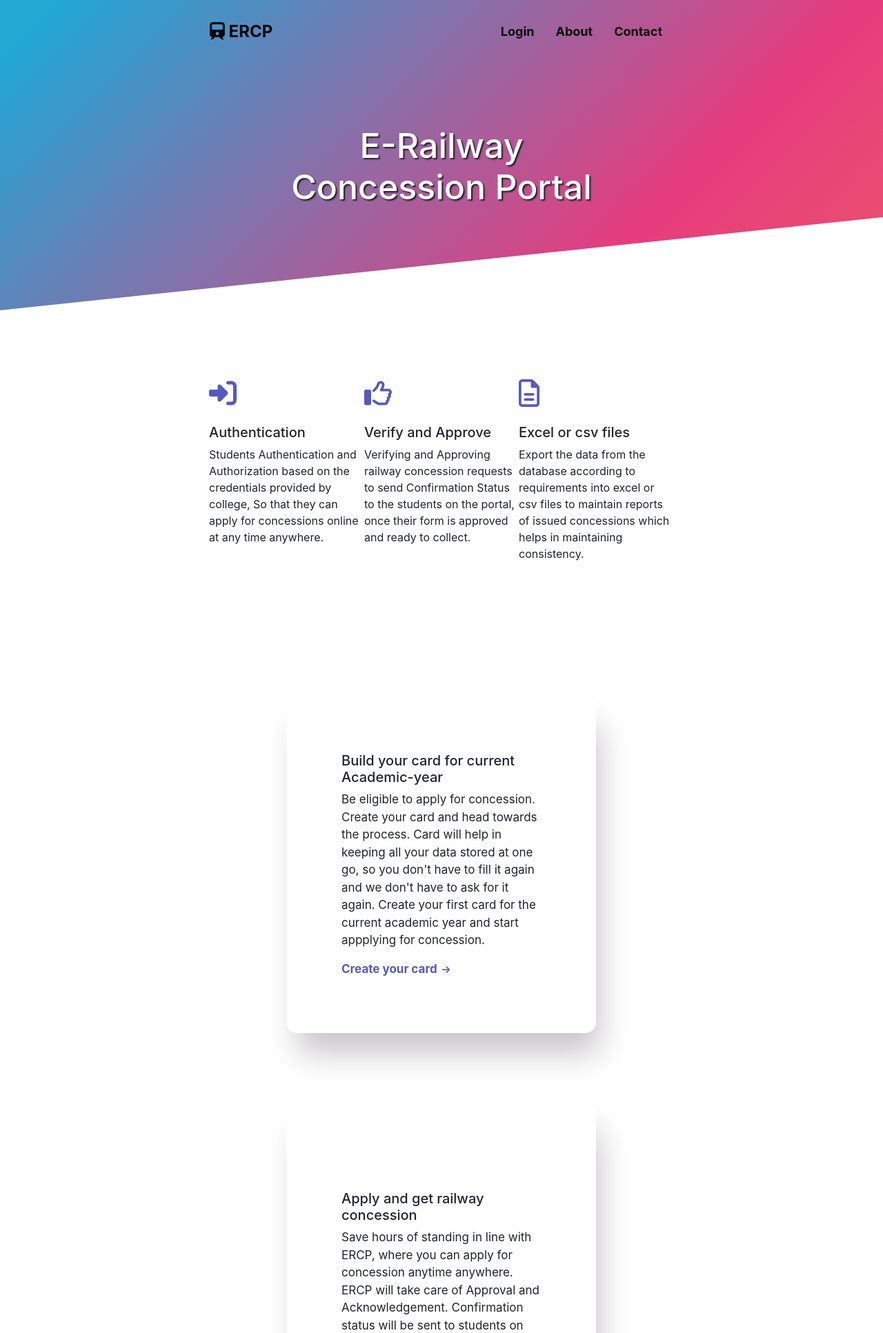
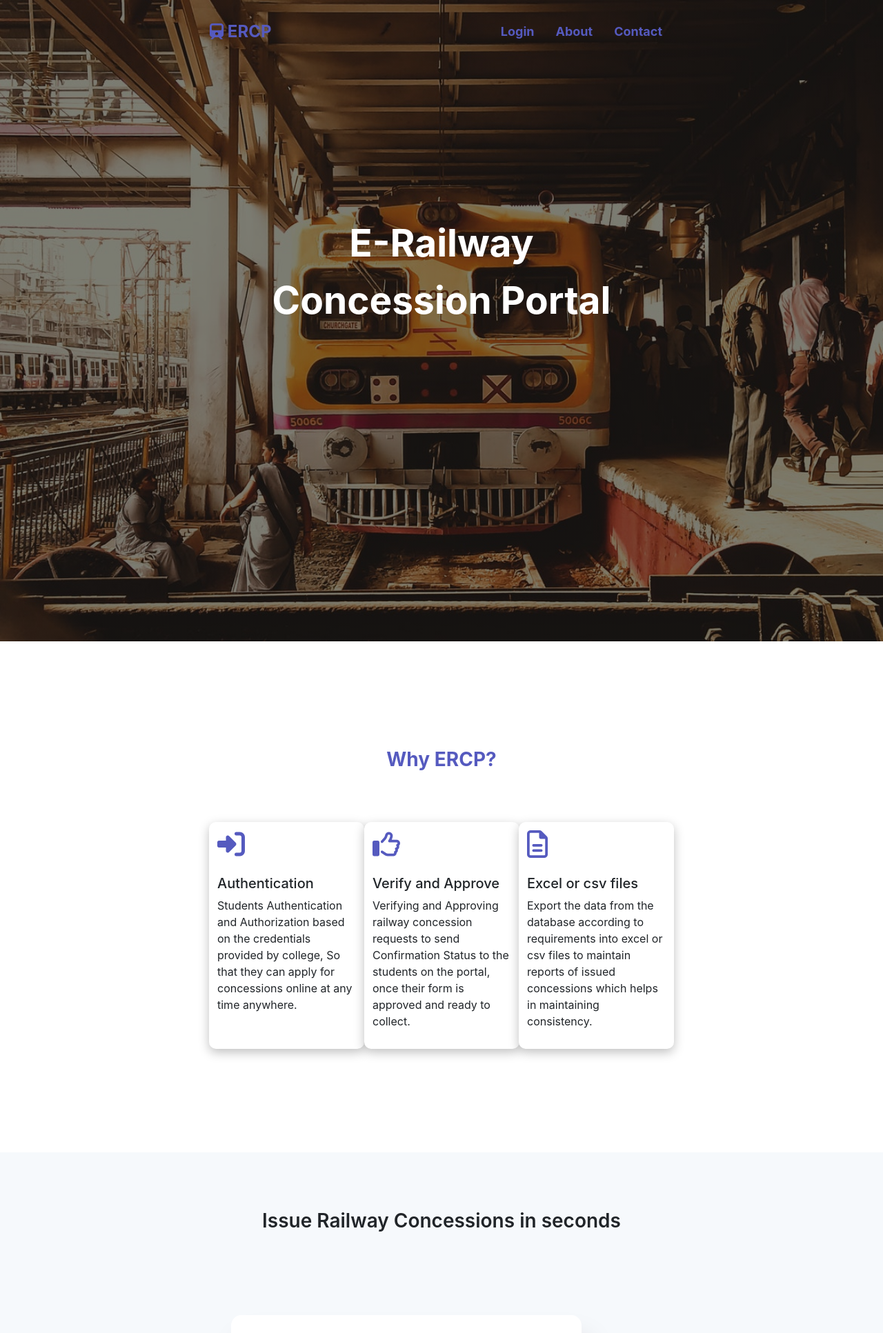
Before and after one commit to prog-coder24/E-RCP, a Django app: page / in a window 1280 px wide. Shown: the top 1933 px of the page at 69% size. Run offline with Django 3.2, Linux system fonts and the light colour scheme; some libraries are stand-ins or nearby versions.

Commit message:
added responsiveness and styles

```diff
--- a/ERCP_APP/static/css/style.css
+++ b/ERCP_APP/static/css/style.css
@@ -91,24 +120,37 @@ body {
 
 .header-title {
   background: #555abf;
-
   color: #fff;
 }
 
-.header-title h1 {
-  font-size: 50px;
-  text-align: center;
-  padding: 90px;
-  text-shadow: 2px 2px 2px rgb(34, 33, 33);
+.header-title .navbar-brand {
+  color: #555abf !important;
+}
+
+.header-title .navbar-brand:hover {
+  color: #fff !important;
+}
+
+.header-title .navbar-brand i {
+  font-size: 23px !important;
+}
+
+.header-title .navbar-nav a {
+  color: #555abf !important;
+}
+
+.header-title .navbar-nav a:hover {
+  color: #fff !important;
+}
+
+.header-title p {
+  font-size: 55px;
+  padding: 220px;
+  font-weight: bold;
 }
 
 .header-title {
-  height: 450px;
-  margin-bottom: -400px;
-  z-index: -1;
-  position: inherit;
-  clip-path: polygon(100% 0, 100% 70%, 0 100%, 0 0);
-  background: linear-gradient(
+  /* background: linear-gradient(
     -45deg,
     #ee7752,
     #e73c7e,
@@ -116,10 +158,16 @@ body {
     #23d5ab,
     #feab3a,
     #ff3a3e,
-    #aa4fec
+    #aa4fec,
+    #b1b5cf,
+    #99a9f4
   );
   background-size: 400% 400%;
-  animation: gradient 14s ease infinite;
+  animation: gradient 14s ease infinite; */
+  background: linear-gradient(0deg, rgba(0, 0, 0, 0.5), rgba(0, 0, 0, 0.5)),
+    url("/static/img/train4.jpg");
+  background-size: cover;
+  height: 930px;
 }
 
 @keyframes gradient {
@@ -134,8 +182,17 @@ body {
   }
 }
 
+.header-icon {
+  font-size: 39px;
+  margin-top: 75px !important;
+}
+
+.op-wrapper {
+  background-color: #f6f9fc;
+}
+
 .home-op-wrapper {
-  padding: 180px 0 250px 0;
+  padding: 100px 0 100px 0;
 }
 
 .span-grid h6 {
@@ -148,27 +205,28 @@ body {
 
 .span-col-1,
 .span-col-2 {
-  border-radius: 16px;
   -webkit-box-shadow: 11px 35px 46px -6px rgba(201, 197, 201, 1);
   -moz-box-shadow: 11px 35px 46px -6px rgba(201, 197, 201, 1);
   box-shadow: 11px 35px 46px -6px rgba(201, 197, 201, 1);
   border-radius: 15px;
-  padding: 80px;
   float: none;
+  background-color: #fff;
 }
 
 .span-grid {
-  display: grid;
-  grid-template-columns: repeat(12, 1fr);
+  display: grid !important;
+  grid-template-columns: repeat(12, 1fr) !important;
 }
 
 .span-col-1 {
-  grid-column: 3 / 11;
+  grid-column: 4 / 9 !important;
+  padding: 50px;
 }
 
 .span-col-2 {
-  margin-top: 100px;
-  grid-column: 3 / 11;
+  margin-top: 70px;
+  padding: 50px !important;
+  grid-column: 4 / 9 !important;
 }
 
 .span-grid a {
@@ -188,8 +246,21 @@ body {
   transition: 0.4s ease-in-out !important;
 }
 
+.span-title {
+  font-size: 28px;
+  font-weight: 600;
+}
+
+.why-ercp {
+  margin-top: 150px;
+  color: #555abf;
+  font-size: 28px;
+  font-weight: bold;
+}
+
 .op-pancake {
-  margin-top: 500px;
+  margin-top: 70px;
+  margin-bottom: 150px;
   display: flex;
   justify-content: space-between;
 }
@@ -211,10 +282,12 @@ body {
   font-size: 20px;
 }
 
-/* .op-box {
-  background-color: #555abf;
+.op-box {
+  background-color: #fff;
   padding: 12px;
-} */
+  border-radius: 10px;
+  box-shadow: rgba(0, 0, 0, 0.25) 0px 5px 15px 0px;
+}
 
 .op-box:hover {
   cursor: pointer !important;
--- a/ERCP_APP/templates/ercp_admin/card.html
+++ b/ERCP_APP/templates/ercp_admin/card.html
@@ -1,5 +1,5 @@
 {% extends 'lognav.html' %}{% load static %} {% block body %}
-<div class="card-wrapper">
+<div class="card-wrapper" style="overflow-x: hidden">
   <div class="container">
     <div class="card" style="width: 58rem">
       <div class="card-body">
--- a/ERCP_APP/templates/ercp_admin/concession.html
+++ b/ERCP_APP/templates/ercp_admin/concession.html
@@ -1,13 +1,13 @@
 {% extends 'lognav.html' %}{% load static %} {% block body %}
 
 <div
-  class="table-responsive container table-hover my-5"
+  class="container table-hover my-5"
   data-aos="fade"
   data-aos-duration="1000"
 >
   <h3 class="text-center mb-5">Applied Concessions</h3>
 
-  <table class="table table-bordered">
+  <table class="table table-bordered table-responsive">
     <thead>
       <tr>
         <th scope="col">Index No.</th>
--- a/ERCP_APP/templates/home.html
+++ b/ERCP_APP/templates/home.html
@@ -19,14 +19,14 @@
     <title>E-RCP</title>
   </head>
   <body>
-    <div class="header-title">
-    <nav class="navbar navbar-expand-lg p-3 container" data-aos="fade-up"
+    <div class="header-title" style="overflow-x: hidden;">
+    <nav class="navbar navbar-expand-lg p-3 container" data-aos="fade-down"
     data-aos-anchor-placement="top-bottom" data-aos-duration="900">
       <a class="navbar-brand" href="/"
         ><i class="fas fa-train train-icon"></i> ERCP</a
       >
       <button
-        class="navbar-toggler"
+        class="navbar-toggle collapsed"
         type="button"
         data-toggle="collapse"
         data-target="#navbarSupportedContent"
@@ -34,7 +34,8 @@
         aria-expanded="false"
         aria-label="Toggle navigation"
       >
-        <span class="navbar-toggler-icon"></span>
+        <span class="navbar-toggler-icon"><i class="fas fa-bars" style="color: #2a2a2a"></i
+          ></span>
       </button>
 
       <div class="collapse navbar-collapse p-2" id="navbarSupportedContent">
@@ -54,11 +55,15 @@
 
     <div class="text-center" data-aos="zoom-in"
     data-aos-anchor-placement="top-center" data-aos-duration="1000">
-      <h1 class="">E-Railway<br />Concession Portal</h1>
+
+    <p> E-Railway<br />Concession Portal</p>
     </div>
     </div>
+       <div class="text-center why-ercp">
+         Why ERCP?
+       </div>
+      <div class="op-pancake container">
 
-      <div class="op-pancake container">
       <div class="op-box" data-aos="zoom-in-left"
       data-aos-duration="1000">
         <div class="m-auto">
@@ -96,6 +101,8 @@
         </p>
       </div>
     </div>
+    <div class="op-wrapper container-fluid">
+      <p class="span-title text-center mt-5">Issue Railway Concessions in seconds</p>
     <div class="home-op-wrapper container">
       <div class="span-grid">
         <div class="span-col-1" data-aos="flip-left"
@@ -119,7 +126,7 @@
         <div class="span-col-2" data-aos="flip-right"
         data-aos-easing="ease-out-cubic"
         data-aos-duration="2000">
-          <h6 class="mt-5">
+          <h6>
             Apply and get railway concession
           </h6>
           <p>
@@ -136,6 +143,7 @@
       </div>
 
       </div>
+    </div>
 
 
 
--- a/ERCP_APP/templates/index.html
+++ b/ERCP_APP/templates/index.html
@@ -25,7 +25,7 @@
           ><i class="fas fa-train train-icon"></i> ERCP</a
         >
         <button
-          class="navbar-toggler"
+          class="navbar-toggle collapsed"
           type="button"
           data-toggle="collapse"
           data-target="#navbarSupportedContent"
@@ -33,7 +33,9 @@
           aria-expanded="false"
           aria-label="Toggle navigation"
         >
-          <span class="navbar-toggler-icon"></span>
+          <span class="navbar-toggler-icon"
+            ><i class="fas fa-bars" style="color: #262a26"></i
+          ></span>
         </button>
 
         <div class="collapse navbar-collapse p-2" id="navbarSupportedContent">
--- a/ERCP_APP/templates/lognav.html
+++ b/ERCP_APP/templates/lognav.html
@@ -25,7 +25,7 @@
           ><i class="fas fa-train train-icon"></i> ERCP</a
         >
         <button
-          class="navbar-toggler"
+          class="navbar-toggle collapsed"
           type="button"
           data-toggle="collapse"
           data-target="#navbarSupportedContent"
@@ -33,7 +33,9 @@
           aria-expanded="false"
           aria-label="Toggle navigation"
         >
-          <span class="navbar-toggler-icon"></span>
+          <span class="navbar-toggler-icon"
+            ><i class="fas fa-bars" style="color: #262a26"></i
+          ></span>
         </button>
 
         <div class="collapse navbar-collapse" id="navbarSupportedContent">
```
Also changed, not shown: other parts of ERCP_APP/static/css/style.css (+175 -3 lines), ERCP_APP/static/img/train.jpg (added), ERCP_APP/static/img/train1.jpg (added), ERCP_APP/static/img/train2.jpg (added), ERCP_APP/static/img/train3.jpg (added), ERCP_APP/static/img/train4.jpg (added).
